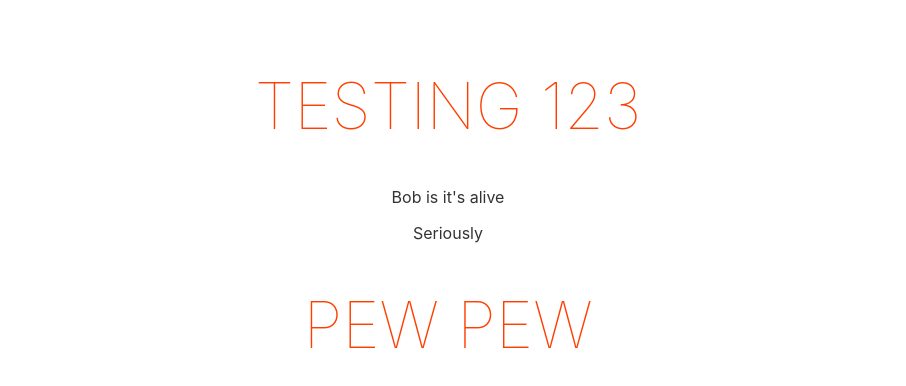
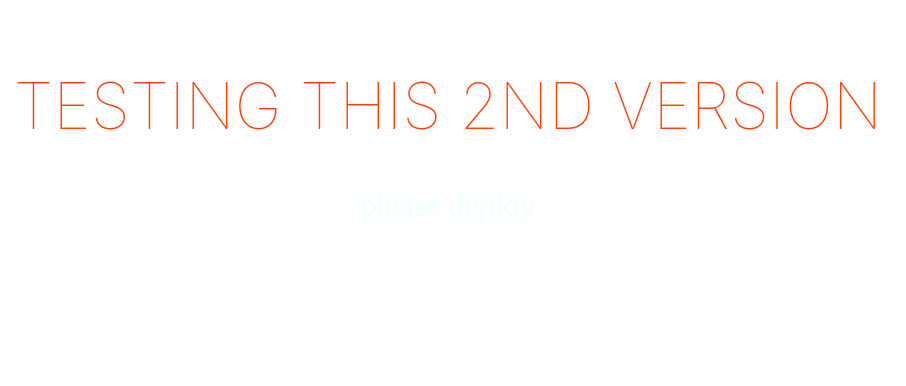
Before and after one commit to joeljih/joeljih.github.io, a Svelte app: page / in a window 1280 px wide. Shown: the top 386 px of the page, without its empty margins (192-1098 px from the left). Built offline with nearby package versions, Linux system fonts and the light colour scheme.

Commit message:
Changed website

```diff
--- a/src/App.svelte
+++ b/src/App.svelte
@@ -4,13 +4,16 @@
 </script>
 
 <main>
-	<h1> Testing 123 </h1>
-	<p> Bob is {success} </p>
-	<p> Seriously </p>
-	<h1> Pew pew  </h1>
+	<h1> Testing this 2nd version </h1>
+	<p> please deploy </p>
 </main>
 
 <style>
+	p{
+		font-family:'Times New Roman', Times, serif;
+		font-size: 2em;
+		color: azure;
+	}
 	main {
 		text-align: center;
 		padding: 1em;
```
